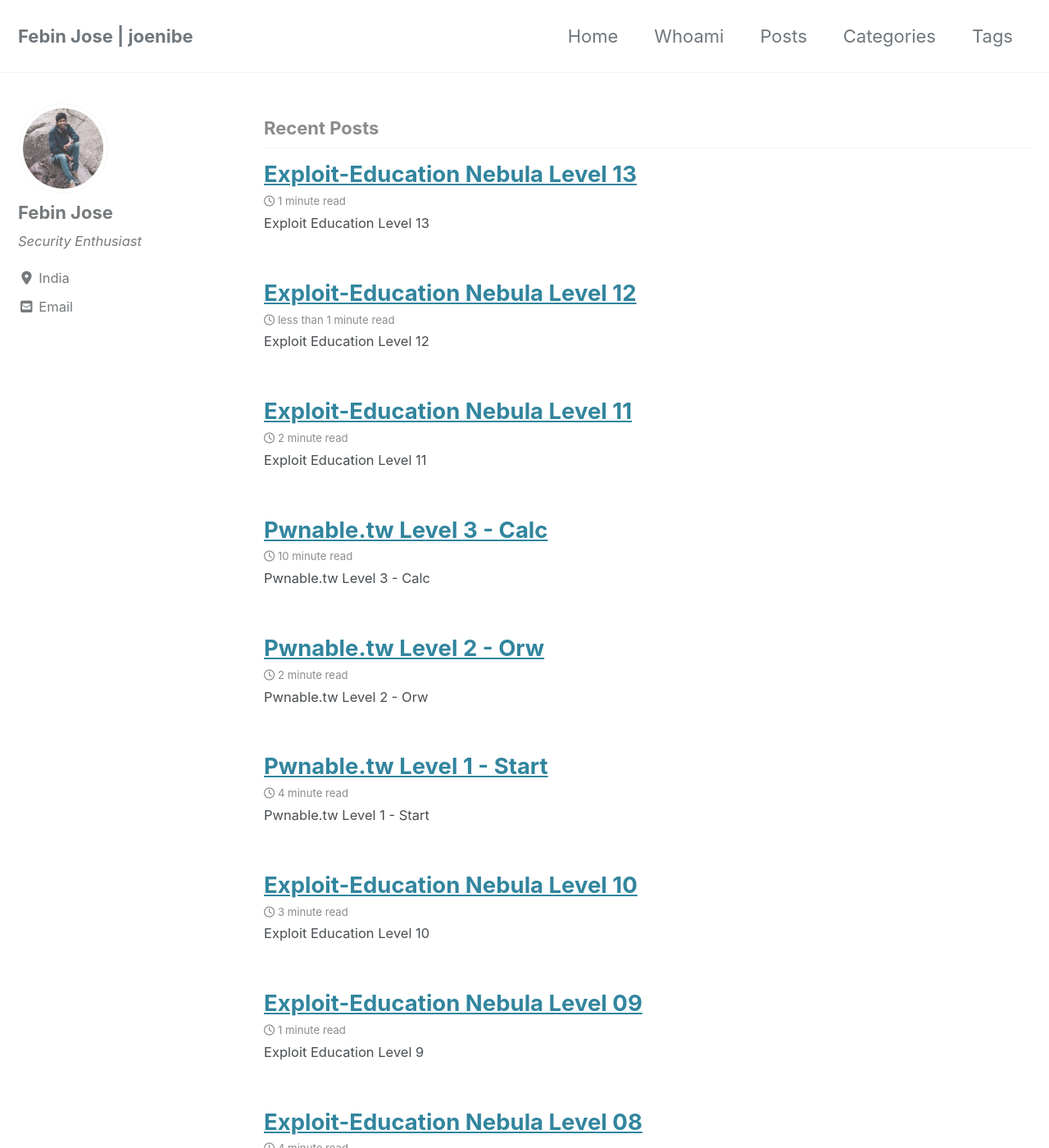
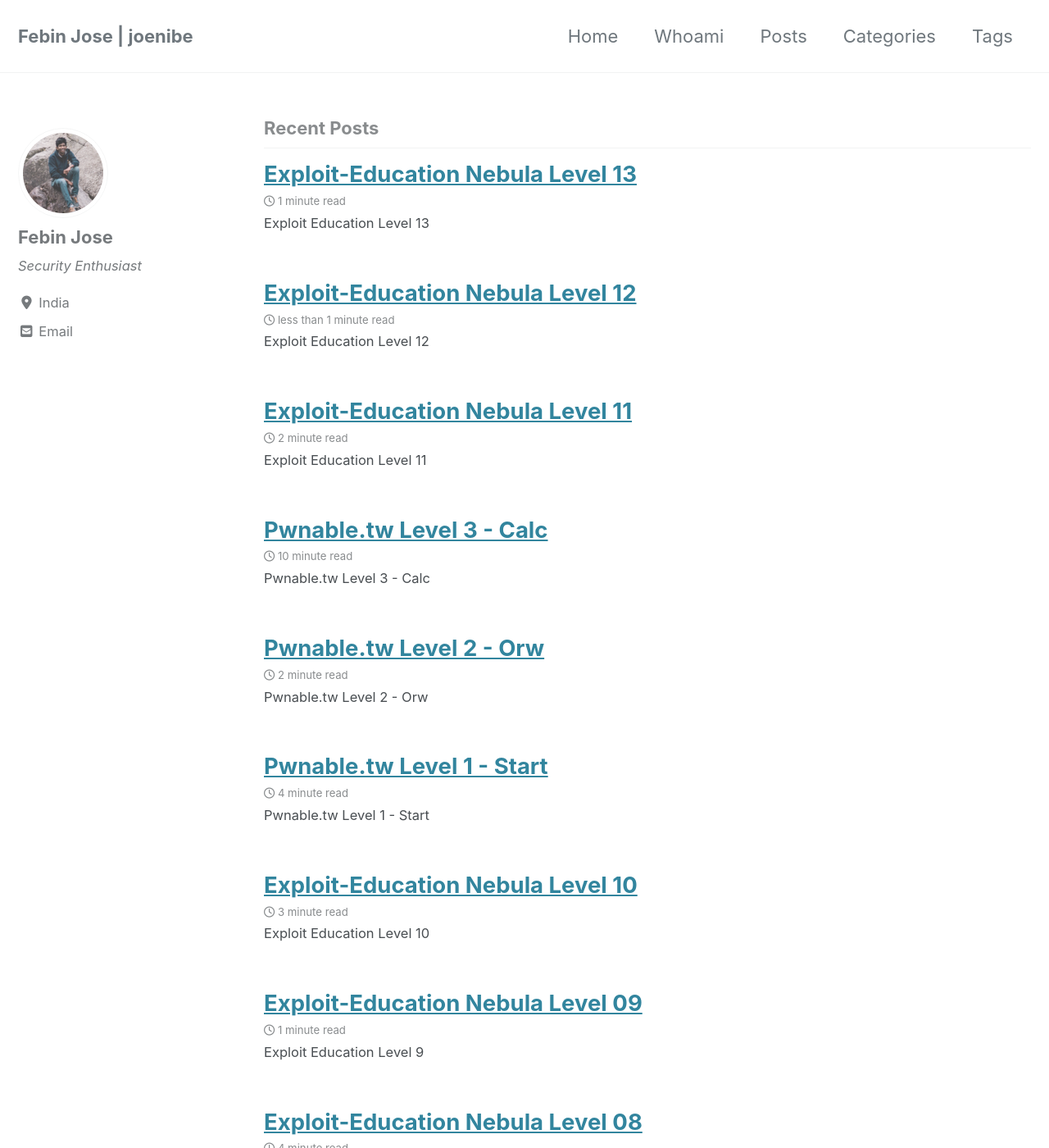
Before and after one commit to JoeNibe/JoeNibe.github.io, a Jekyll site: the page built from index.html, in a window 1280 px wide and 1400 px high. Shown: the whole window at 82% size. Built offline with Jekyll 4.4.1, drawn with Linux system fonts in a browser that asks for light colours; cached includes are drawn as plain includes; nearby versions of some CDN libraries; the list of posts is cut into pages by our own code.

Commit message:
sidebar update

```diff
--- a/_includes/sidebar.html
+++ b/_includes/sidebar.html
@@ -1,5 +1,5 @@
 {% if page.author_profile or layout.author_profile or page.sidebar %}
-  <div class="sidebar sticky" style="position: fixed;margin-top: 60px">
+  <div class="sidebar sticky">
   {% if page.author_profile or layout.author_profile %}{% include author-profile.html %}{% endif %}
   {% if page.sidebar %}
     {% for s in page.sidebar %}
--- a/_sass/minimal-mistakes/_sidebar.scss
+++ b/_sass/minimal-mistakes/_sidebar.scss
@@ -41,7 +41,7 @@
   }
 
   > * {
-    margin-top: 1em;
+    margin-top: 3em;
     margin-bottom: 1em;
   }
 
```
